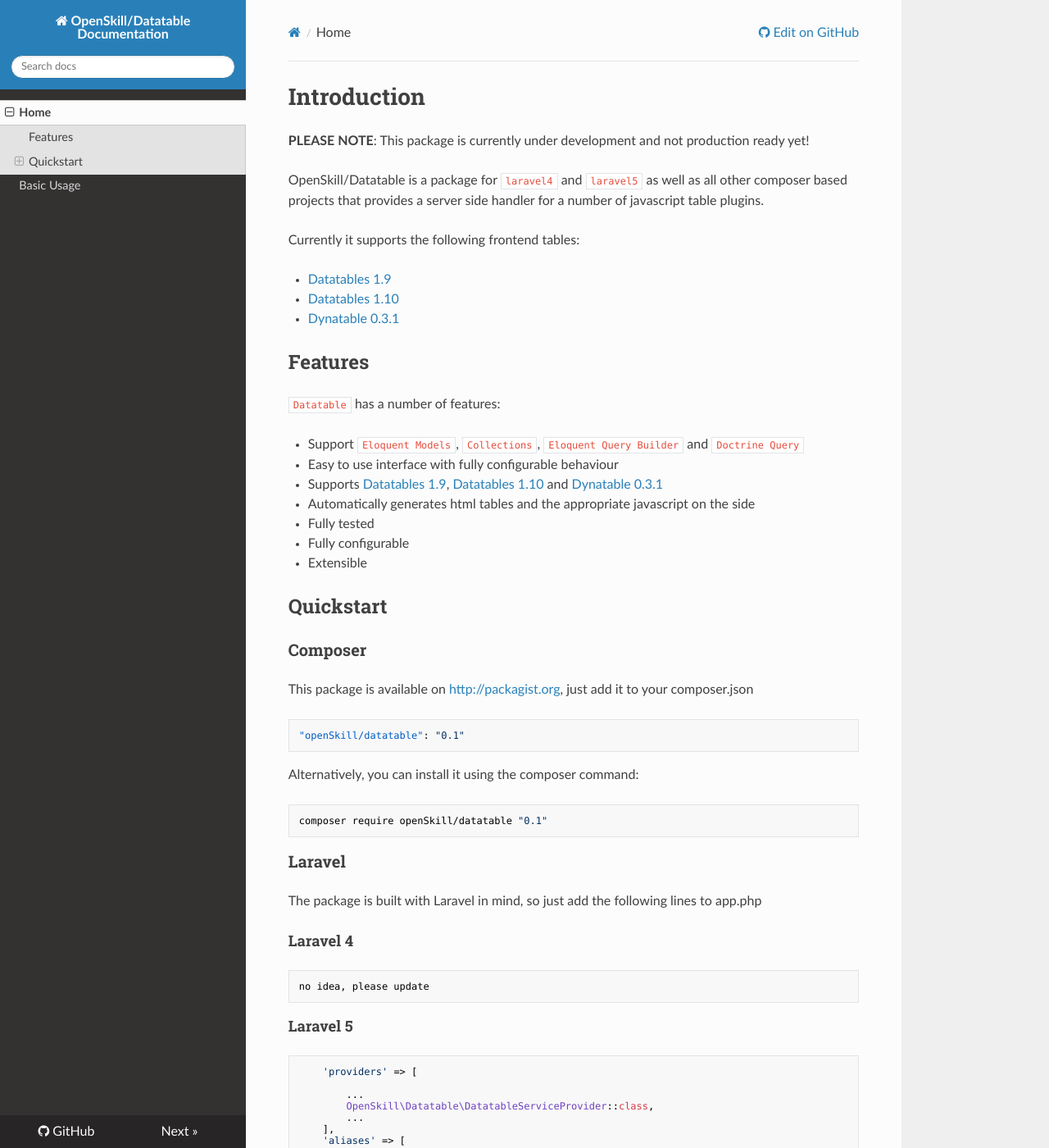
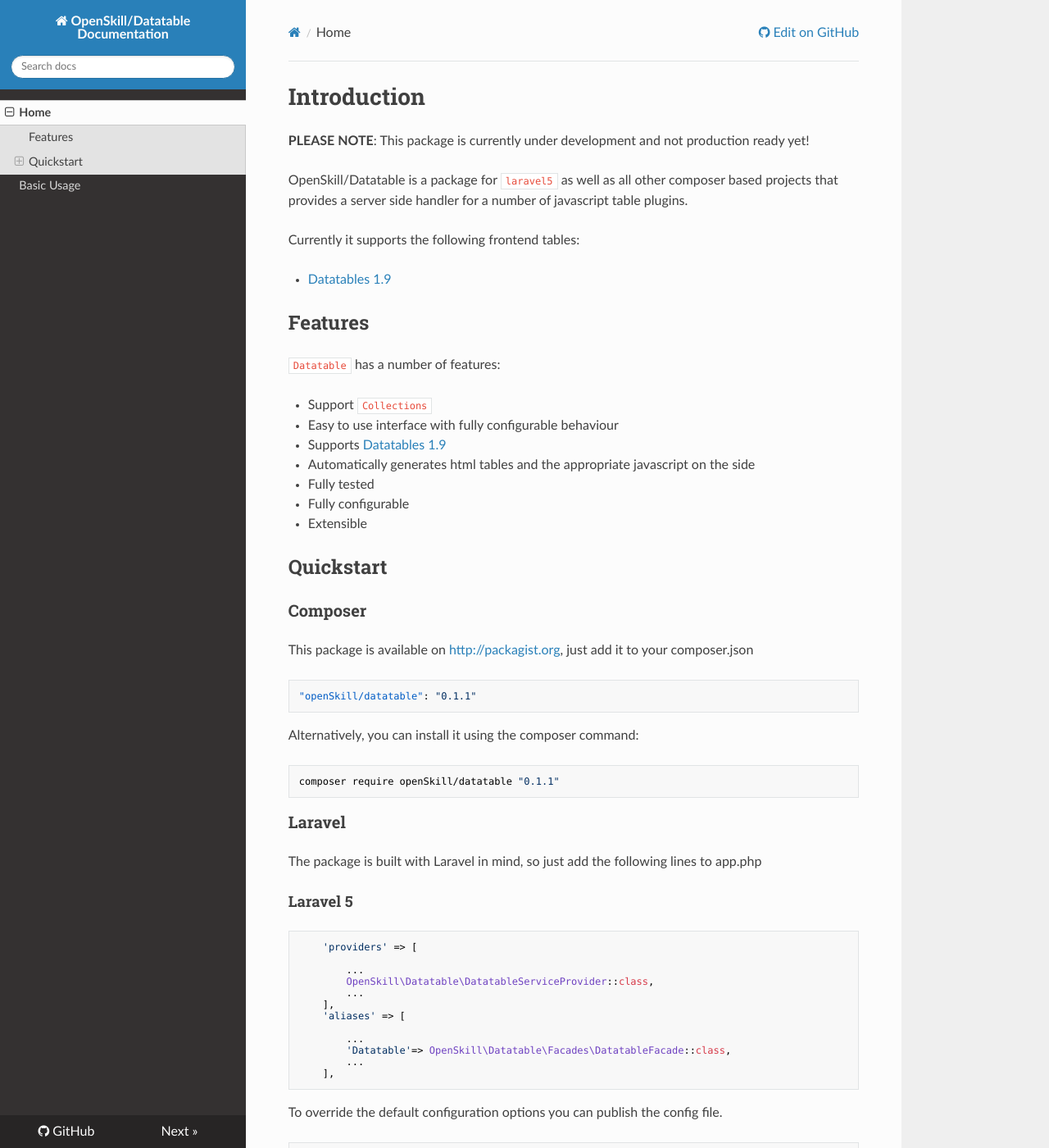
Before and after one commit to OpenSkill/Datatable, an MkDocs documentation site: the page built from docs/index.md, in a window 1280 px wide and 1400 px high. Shown: the whole window at 82% size. Built offline with MkDocs 1.6.1, drawn with Linux system fonts in a browser that asks for light colours; nearby versions of some CDN libraries; old or Windows-style settings are respelled for this version of MkDocs; some of the changed text lies outside the part shown.

Commit message:
updated documentation

````diff
--- a/docs/index.md
+++ b/docs/index.md
@@ -2,21 +2,19 @@
 
 **PLEASE NOTE**: This package is currently under development and not production ready yet!
 
-OpenSkill/Datatable is a package for `laravel4` and `laravel5` as well as all other composer based projects that provides a server side handler for a number of javascript table plugins.
+OpenSkill/Datatable is a package for `laravel5` as well as all other composer based projects that provides a server side handler for a number of javascript table plugins.
 
 Currently it supports the following frontend tables:
 
 - [Datatables 1.9](http://legacy.datatables.net/)
-- [Datatables 1.10](http://datatables.net/)
-- [Dynatable 0.3.1](http://www.dynatable.com/)
 
 ## Features
 
 `Datatable` has a number of features:
 
-- Support `Eloquent Models`, `Collections`, `Eloquent Query Builder` and `Doctrine Query`
+- Support `Collections`
 - Easy to use interface with fully configurable behaviour
-- Supports [Datatables 1.9](http://legacy.datatables.net/), [Datatables 1.10](http://datatables.net/) and [Dynatable 0.3.1](http://www.dynatable.com/)
+- Supports [Datatables 1.9](http://legacy.datatables.net/)
 - Automatically generates html tables and the appropriate javascript on the side
 - Fully tested
 - Fully configurable
@@ -28,22 +26,17 @@
 This package is available on [http://packagist.org](https://packagist.org/packages/chumper/datatable), just add it to your composer.json
 
 ```json
-"openSkill/datatable": "0.1"
+"openSkill/datatable": "0.1.1"
 ```
 
 Alternatively, you can install it using the composer command:
 ```bash
-composer require openSkill/datatable "0.1"
+composer require openSkill/datatable "0.1.1"
 ```
 
 ### Laravel
 
 The package is built with Laravel in mind, so just add the following lines to app.php
-
-#### Laravel 4
-```php
-no idea, please update
-```
 
 ####Laravel 5
 ```php
````
Also changed, not shown: other parts of docs/index.md (+1 -1 lines), docs/basic-usage.md (+21 -11 lines).
